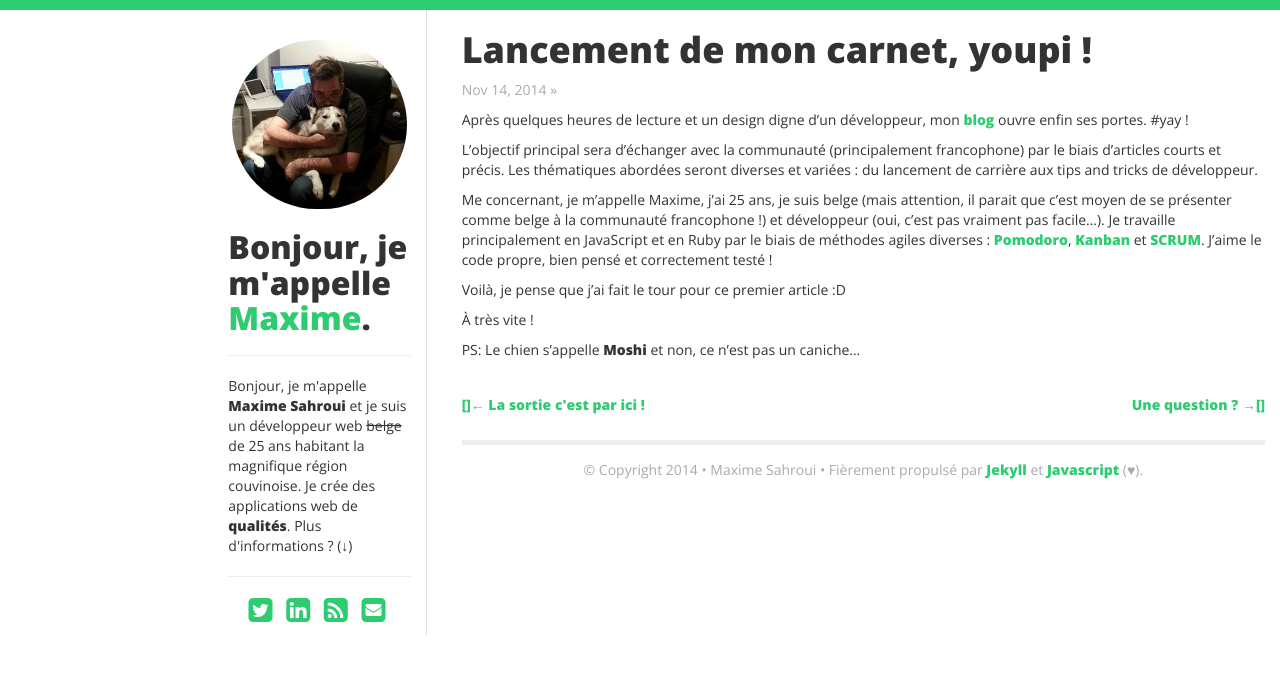
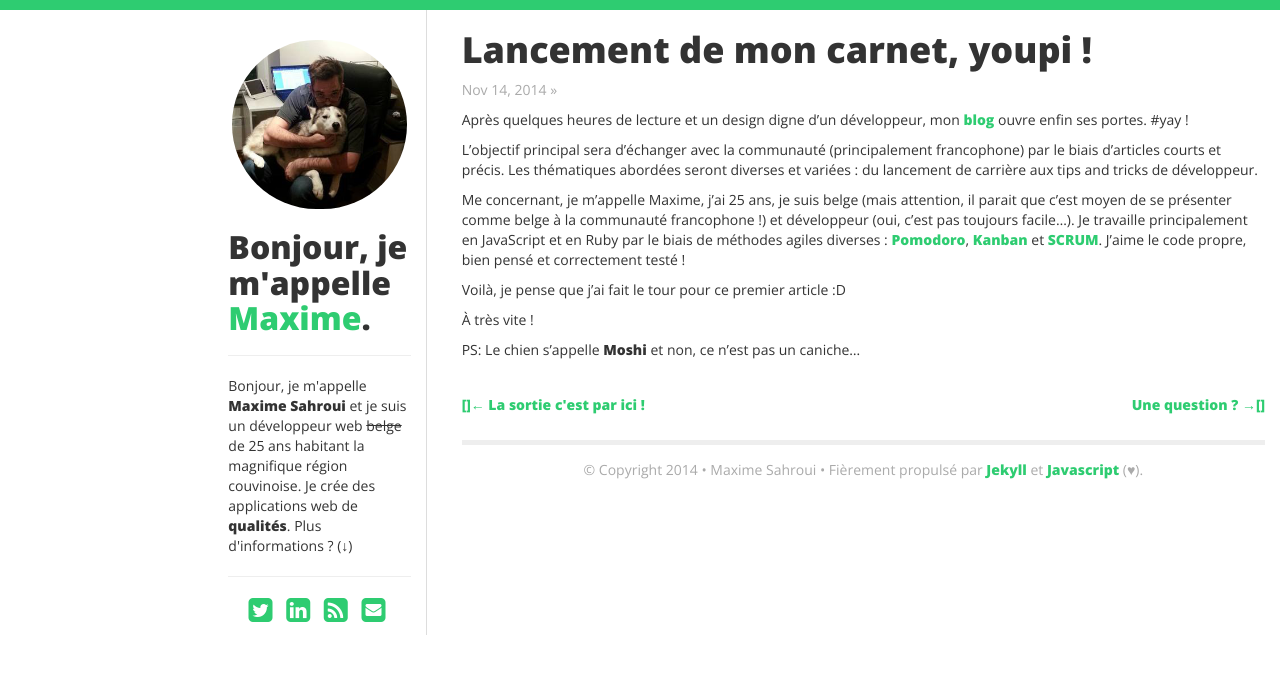
Before and after one commit to maximeshr/maximeshr.github.io, a Jekyll site: the page built from _posts/2014-11-14-lancement-de-mon-carnet-youpi.md, in a window 1280 px wide. Shown: the top 674 px of the page. Built offline with Jekyll 4.4.1, drawn with Linux system fonts in a browser that asks for light colours; nearby versions of some CDN libraries.

```diff
--- a/_includes/head.html
+++ b/_includes/head.html
@@ -3,7 +3,7 @@
   <meta name="viewport" content="width=device-width initial-scale=1" />
   <meta http-equiv="X-UA-Compatible" content="IE=edge">
 
-  <title>{% if page.title %}{{ page.title }}{% else %}{{ site.title }}{% endif %}</title>
+  <title>{% if page.title %}{{ site.title }} - {{ page.title }}{% else %}{{ site.title }}{% endif %}</title>
   <meta name="description" content="{{ site.description }}">
 
   <link rel="stylesheet" type='text/css'
--- a/_posts/2014-11-14-lancement-de-mon-carnet-youpi.md
+++ b/_posts/2014-11-14-lancement-de-mon-carnet-youpi.md
@@ -8,7 +8,7 @@ Après quelques heures de lecture et un design digne d'un développeur, mon [blo
 
 L'objectif principal sera d'échanger avec la communauté (principalement francophone) par le biais d'articles courts et précis. Les thématiques abordées seront diverses et variées : du lancement de carrière aux tips and tricks de développeur.
 
-Me concernant, je m'appelle Maxime, j'ai 25 ans, je suis belge (mais attention, il parait que c'est moyen de se présenter comme belge à la communauté francophone !) et développeur (oui, c'est pas vraiment pas facile...). Je travaille principalement en JavaScript et en Ruby par le biais de méthodes agiles diverses : [Pomodoro](http://fr.wikipedia.org/wiki/Technique_Pomodoro){:target="_blank"}, [Kanban](http://fr.wikipedia.org/wiki/Kanban){:target="_blank"} et [SCRUM](http://fr.wikipedia.org/wiki/Scrum_(m%C3%A9thode)){:target="_blank"}. J'aime le code propre, bien pensé et correctement testé !
+Me concernant, je m'appelle Maxime, j'ai 25 ans, je suis belge (mais attention, il parait que c'est moyen de se présenter comme belge à la communauté francophone !) et développeur (oui, c'est pas toujours facile...). Je travaille principalement en JavaScript et en Ruby par le biais de méthodes agiles diverses : [Pomodoro](http://fr.wikipedia.org/wiki/Technique_Pomodoro){:target="_blank"}, [Kanban](http://fr.wikipedia.org/wiki/Kanban){:target="_blank"} et [SCRUM](http://fr.wikipedia.org/wiki/Scrum_(m%C3%A9thode)){:target="_blank"}. J'aime le code propre, bien pensé et correctement testé !
 
 Voilà, je pense que j'ai fait le tour pour ce premier article :D
 
```
